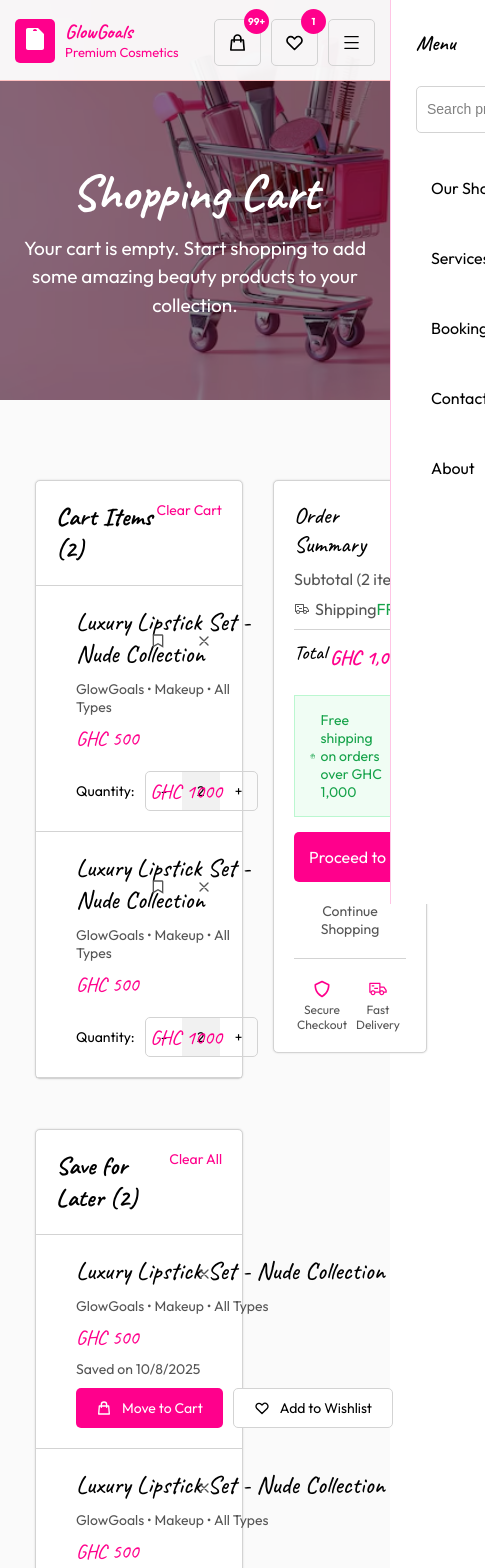
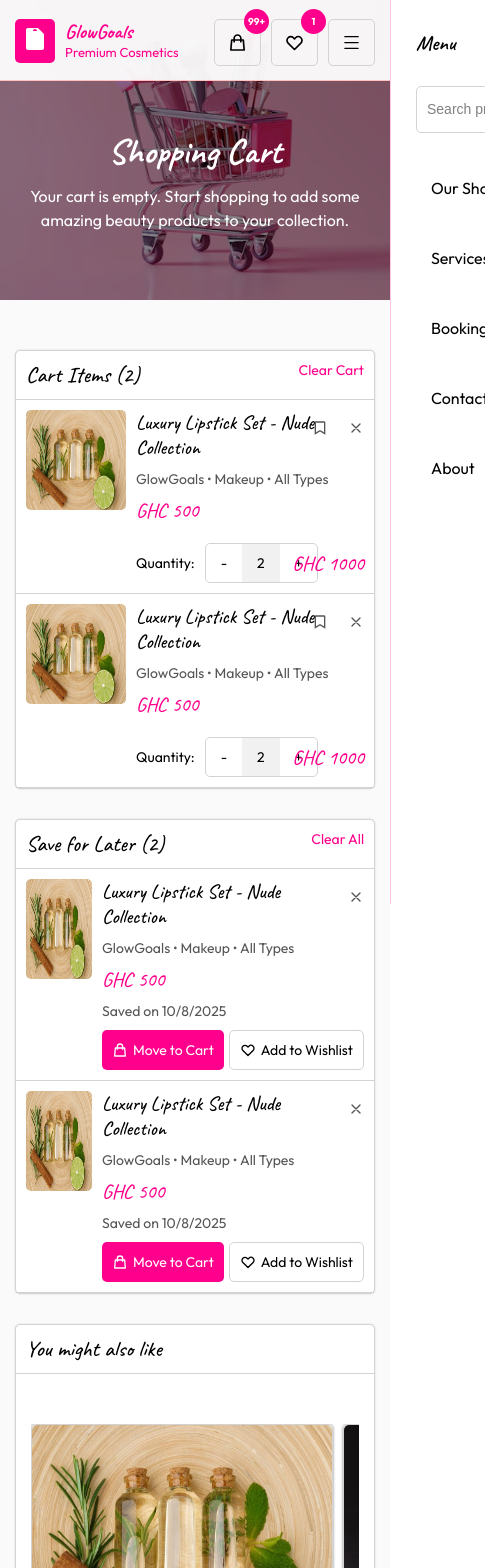
Before and after one commit to Dev-KoSi/glowgoals, a React (Vite) app: page /cart in a window 390 px wide. Shown: the top 1568 px of the page, 485 px wide, since content can reach past the window. Built offline with nearby package versions, Linux system fonts and the light colour scheme.

Commit message:
Added(Cart page): [Mobile responsiveness]

```diff
--- a/src/styles/Cart.css
+++ b/src/styles/Cart.css
@@ -485,3 +485,135 @@
 .cart-container .order-summary .secure:hover svg, .cart-container .order-summary .fast:hover svg{
     transform: scale(1.1);
 }
+
+
+@media screen and (max-width: 900px) {
+    .cart-container *,
+    .cart-container *::before,
+    .cart-container *::after {
+        transition: none !important;
+        animation: none !important;
+        transform: none !important;
+    }
+}
+
+
+/* FOR MOBILE */
+
+@media screen and (max-width: 480px) {
+
+    .cart-container .empty-cart .top-display{
+        height: 300px;
+    }
+
+    .cart-container .empty-cart .overlay :first-child{
+        font-size: 35px;
+    }
+
+    .cart-container .empty-cart .overlay .txt {
+        max-width: 400px;
+        font-size: 16px;
+    }
+
+    .cart-container .gist .txt{
+        width: fit-content;
+    }
+
+    .cart-container .gist .btn{
+        padding: 10px 20px;
+    }
+
+    .cart-container .gist .btn:hover{
+        background-color: #c4026c;
+        transform: scale(1.05);
+    }
+
+    /* CART */
+    .cart-container .cart .top-display{
+        height: 300px;
+    }
+
+    .cart-container .cart .overlay :first-child{
+        font-size: 35px;
+        margin-bottom: 10px;
+    }
+
+    .cart-container .cart .overlay .txt {
+        max-width: 750px;
+        font-size: 16px;
+    }
+
+    .cart-container .cart-display{
+        padding: 50px 15px 0px 15px;
+        display: block;
+    }
+
+    .cart-container .cart-summary{
+        width: 100%;
+    }
+
+    .cart-container .cart-summary .cart-section{
+        margin-bottom: 30px;
+    }
+
+    .cart-container .cart-display .header{
+        padding: 10px;
+    }
+
+    .cart-container .header .head{
+        font-size: 22px;
+        font-weight: 500;
+    }
+
+    .cart-container .cart-display .item{
+        padding: 10px;
+        gap: 10px;
+    }
+
+    .cart-container .cart-display .item:hover{
+        box-shadow: 0 0 0 0;
+        transform: translateY(0);
+    }
+
+    .cart-container .cart-display .item .name-cmds{
+        align-items: baseline;
+    }
+
+    .cart-container .cart-display .item .name{
+        font-size: 20px;
+        width: 200px;
+
+    }
+
+    .cart-container .cart-display .item .cmds, .cart-container .cart-display .item .sum{
+        padding-right: 0;
+    }
+
+    .cart-container .cart-display .item .cmds svg{
+        margin-left: 0;
+    }
+
+    .cart-container .cart-display .item .quantity .sum{
+        margin-right: 10px;
+    }
+
+    .cart-container .cart-display .item .btns{
+        gap: 5px;
+    }
+
+    .cart-container .cart-display .item button{
+        padding: 10px;
+    }
+
+    .cart-container .cart-display .item .btns svg{
+        margin-right: 5px;
+    }
+
+    .cart-container .cart-display #products-flex{
+        padding: 0;
+    }
+
+    .cart-container .order-summary{
+        width: auto;
+    }
+}
```
